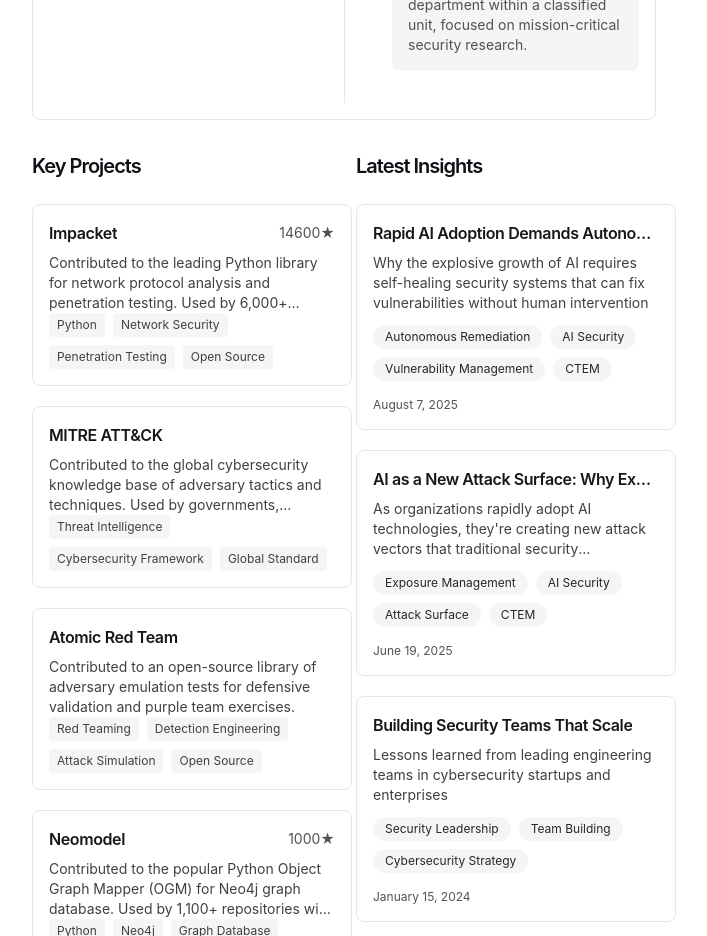
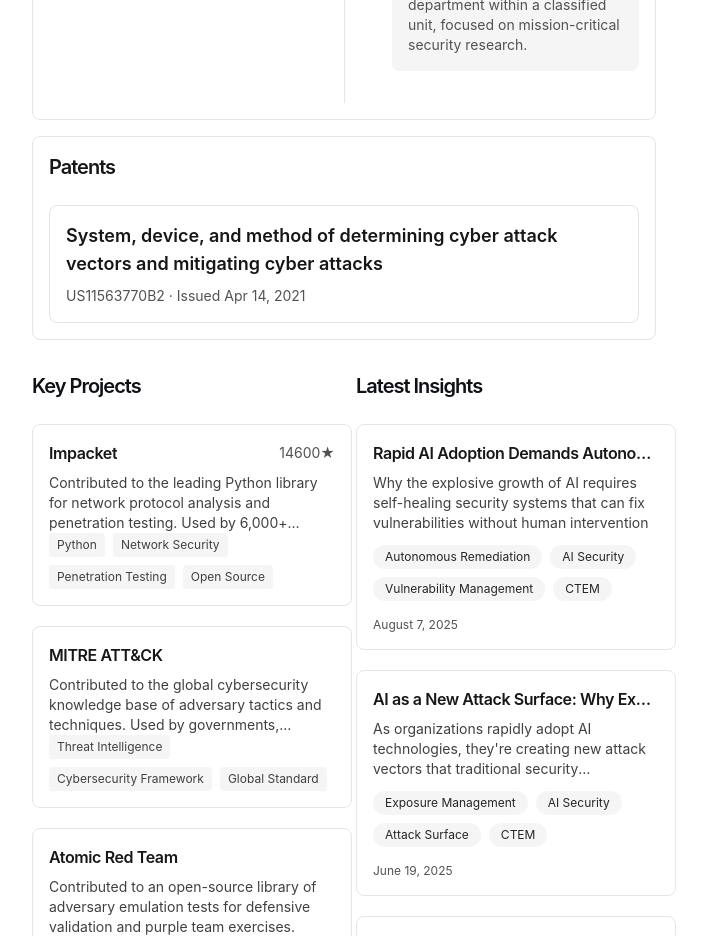
Before and after one commit to MrAnde7son/mrande7son-portfolio, a Next.js app: page / in a window 1280 px wide. Shown: the part 1860-2796 px from the top of the page, without its empty margins (296-1003 px from the left). Built offline with nearby package versions, Linux system fonts and the light colour scheme.

Commit message:
Add patents section

```diff
--- /dev/null
+++ b/app/components/Patents.tsx
@@ -0,0 +1,38 @@
+class PatentEntry {
+  readonly title: string
+  readonly number: string
+  readonly issuedOn: string
+
+  constructor(title: string, number: string, issuedOn: string) {
+    this.title = title
+    this.number = number
+    this.issuedOn = issuedOn
+  }
+
+  get issuedLabel() {
+    return `Issued ${this.issuedOn}`
+  }
+}
+
+const patents = [
+  new PatentEntry(
+    'System, device, and method of determining cyber attack vectors and mitigating cyber attacks',
+    'US11563770B2',
+    'Apr 14, 2021'
+  ),
+]
+
+export default function Patents() {
+  return (
+    <div className="space-y-6">
+      {patents.map((patent) => (
+        <article key={patent.number} className="rounded-lg border border-neutral-200 dark:border-neutral-800 p-4">
+          <h3 className="text-lg font-semibold text-neutral-900 dark:text-white">{patent.title}</h3>
+          <p className="mt-2 text-sm text-neutral-600 dark:text-white">
+            {patent.number} · {patent.issuedLabel}
+          </p>
+        </article>
+      ))}
+    </div>
+  )
+}
--- a/app/page.tsx
+++ b/app/page.tsx
@@ -3,6 +3,7 @@
 import Image from 'next/image'
 import { BentoCard } from 'app/components/bento'
 import ProjectsGrid from 'app/components/ProjectsGrid'
+import Patents from 'app/components/Patents'
 
 export default function Page() {
   return (
@@ -41,6 +42,11 @@
           <h2 className="text-xl font-semibold tracking-tighter mb-6">Career Timeline</h2>
           <Timeline />
         </BentoCard>
+
+        <BentoCard className="md:col-span-2">
+          <h2 className="text-xl font-semibold tracking-tighter mb-6">Patents</h2>
+          <Patents />
+        </BentoCard>
       </div>
 
       <section className="mt-8 grid gap-6 lg:grid-cols-2 items-start">
--- a/package.json
+++ b/package.json
@@ -4,7 +4,7 @@
     "dev": "next dev",
     "build": "next build",
     "start": "next start",
-    "test": "tsc --project tsconfig.json --noEmit false --module commonjs --esModuleInterop --skipLibCheck --target ES2018 --jsx react-jsx --outDir build/test && node --test build/test/app/blog/utils.test.js build/test/lib/search.test.js build/test/lib/projects.test.js build/test/app/api/search/route.test.js build/test/app/api/subscribe/route.test.js build/test/app/components/PostCard.test.js build/test/app/components/ProjectCard.test.js build/test/app/components/Timeline.test.js"
+    "test": "tsc --project tsconfig.json --noEmit false --module commonjs --esModuleInterop --skipLibCheck --target ES2018 --jsx react-jsx --outDir build/test && node --test build/test/app/blog/utils.test.js build/test/lib/search.test.js build/test/lib/projects.test.js build/test/app/api/search/route.test.js build/test/app/api/subscribe/route.test.js build/test/app/components/PostCard.test.js build/test/app/components/ProjectCard.test.js build/test/app/components/Timeline.test.js build/test/app/components/Patents.test.js"
   },
   "dependencies": {
     "@tailwindcss/postcss": "4.0.0-alpha.13",
```
Also changed, not shown: 1 other file (tests, documents, lock files or other folders).
